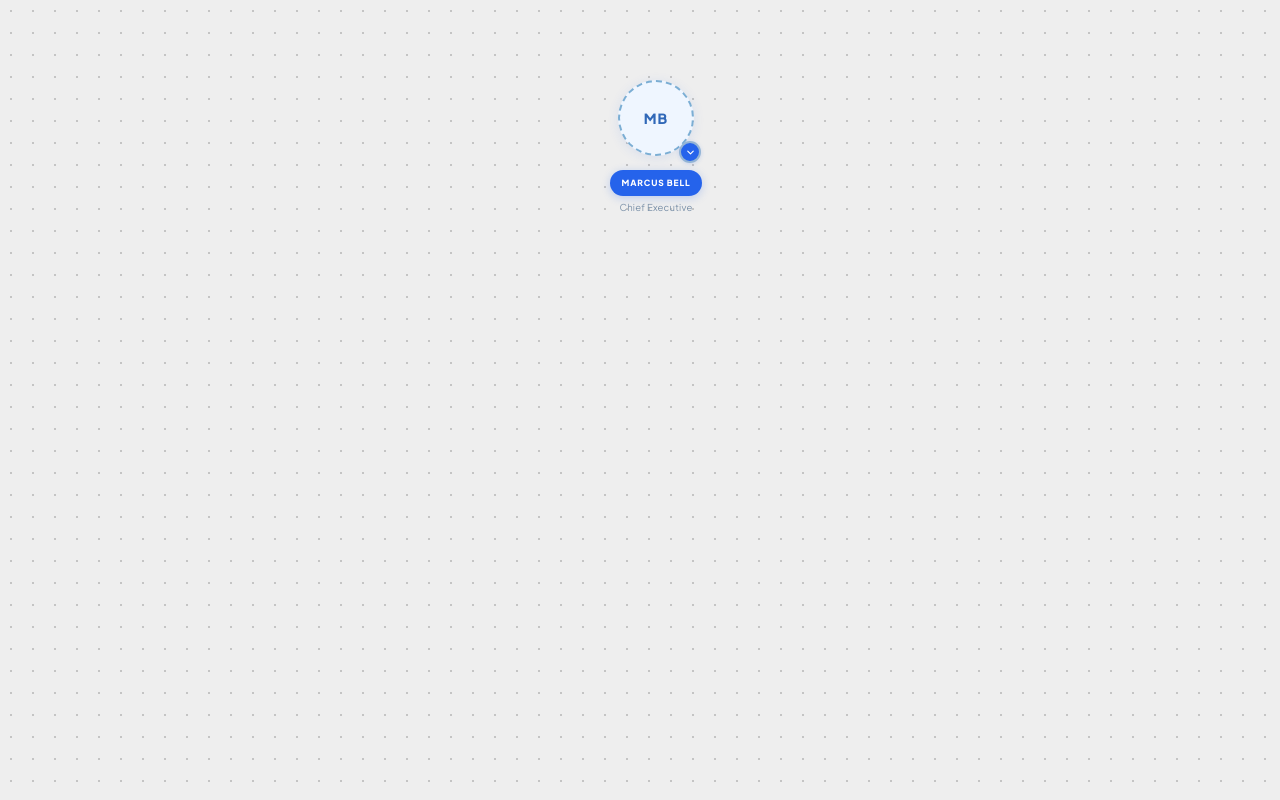
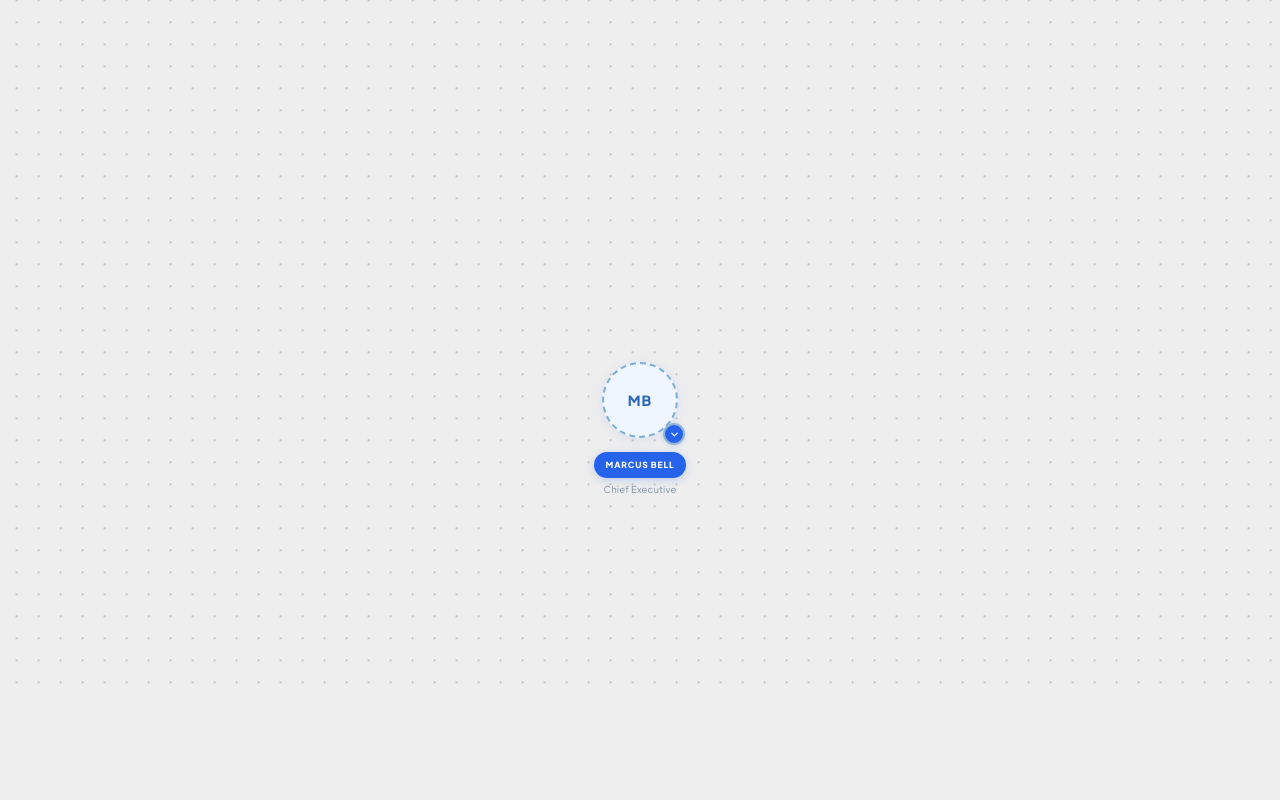
Before and after one commit to zeyadsadek03-prog/animated-org-chart-ui, a React (Vite) app: page / in a window 1280 px wide. Built offline with nearby package versions, Linux system fonts and the light colour scheme.

Commit message:
center initial viewport on root node instead of top-left origin

```diff
--- a/src/app/App.tsx
+++ b/src/app/App.tsx
@@ -240,7 +240,15 @@ function OrgNode({ node, isVisible, isCollapsed, onToggle }: {
 export default function App() {
   const [collapsed, setCollapsed] = useState<Set<string>>(() => new Set(ALL_NODES.filter(n => n.children.length > 0).map(n => n.id)));
 
-  const [pan, setPan] = useState({ x: 0, y: 0 });
+  const [pan, setPan] = useState(() => {
+    if (typeof window !== "undefined") {
+      return {
+        x: window.innerWidth / 2 - ROOT_X,
+        y: window.innerHeight / 2 - ROOT_Y,
+      };
+    }
+    return { x: 0, y: 0 };
+  });
   const v = useRef({ vx: 0, vy: 0, raf: 0, lastX: 0, lastY: 0, lastT: 0 });
   const r = useRef({ on: false, sx: 0, sy: 0, px: 0, py: 0 });
 
```
